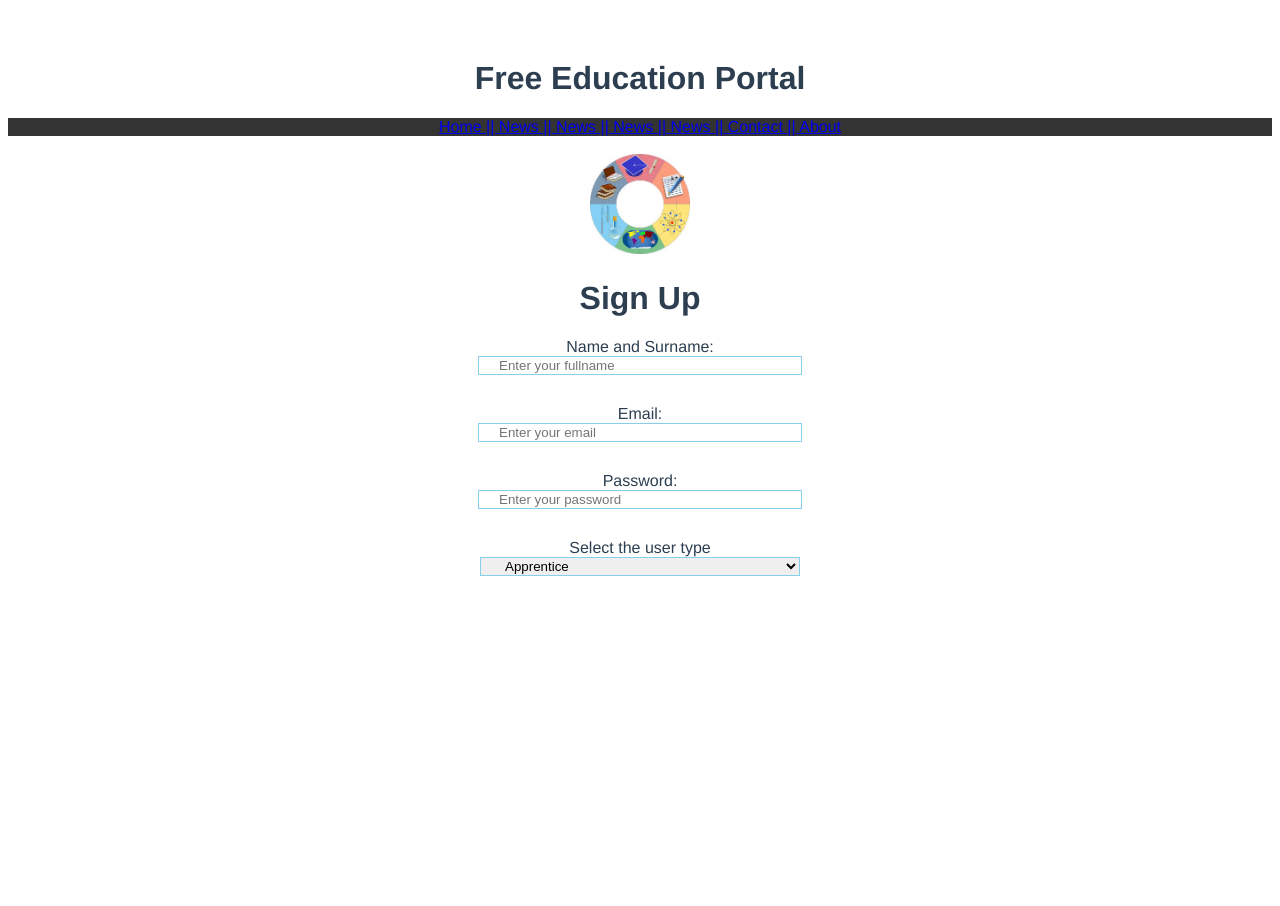
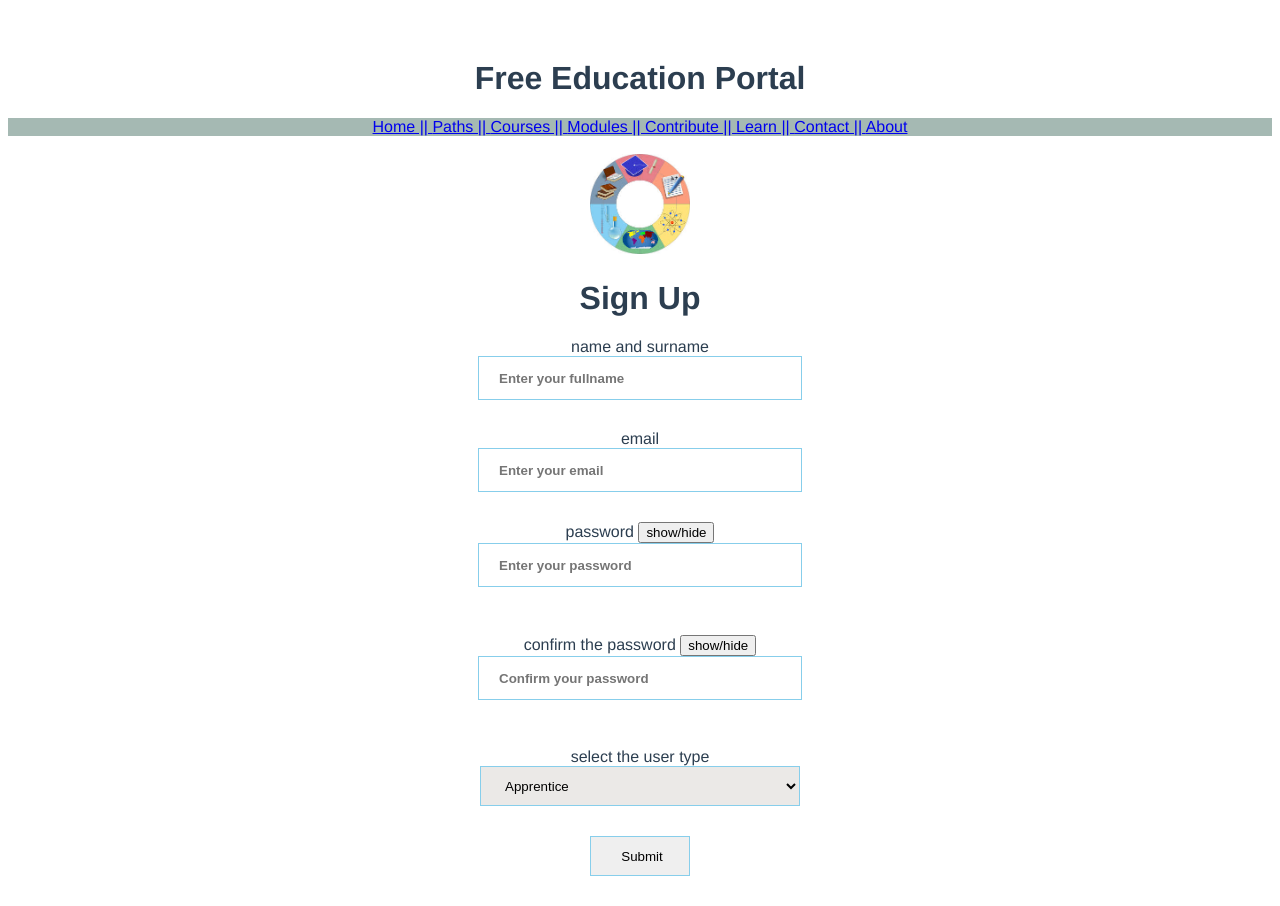
Before and after one commit to aselvioglu/free-education-portal, a Vue app: page / in a window 1280 px wide. Before the commit the page ends 800 px from the top, so only its background shows below. Built offline with nearby package versions, Linux system fonts and the light colour scheme.

Commit message:
Sign Up options have been tuned (password visibility, conditional form element)

```diff
--- a/package.json
+++ b/package.json
@@ -18,7 +18,8 @@
     "@vue/cli-plugin-eslint": "~5.0.0",
     "@vue/cli-service": "~5.0.0",
     "eslint": "^7.32.0",
-    "eslint-plugin-vue": "^8.0.3"
+    "eslint-plugin-vue": "^8.0.3",
+    "vue-cli-plugin-vuetify": "~2.5.8"
   },
   "eslintConfig": {
     "root": true,
--- a/src/components/SignUp.vue
+++ b/src/components/SignUp.vue
@@ -1,74 +1,140 @@
 <template>
-
- <img class= "logo" src="../assets/fep.jpg" />
+  <img class="logo" src="../assets/fep.jpg" />
 
   <h1> Sign Up </h1>
   <div>
-<label> Name and Surname: </label>
-<input class= "inputStyle" type="text" placeholder="Enter your fullname" />
+    <label> name and surname </label>
+    <input class="inputStyle" type="text" placeholder="Enter your fullname" />
 
-<label> Email: </label>
-<input class= "inputStyle" type="text" placeholder="Enter your email" />
-<label> Password: </label>
-<input class= "inputStyle" type="text" placeholder="Enter your password" />
-<label for="usersType"> Select the user type </label>
-<select class= "labelStyle" name="usersType" id="usersType">
+    <label> email </label>
+    <input class="inputStyle" type="text" placeholder="Enter your email" />
+
+    <label> password </label>
+     <button type="button" @click="switchVisibility1">show/hide</button>
+<input class="inputStyle" :type="passwordFieldType" v-model="password" placeholder="Enter your password">
+
+    <br>
+
+    <label> confirm the password </label>
+
+    <button type="button" @click="switchVisibility2">show/hide</button>
+    <input id="confirmedPassword" class="inputStyle" :type="confirmedPasswordFieldType" v-model="confirmedPassword" placeholder="Confirm your password" />
+    <span v-if="passwordMatchError" class="error-message">{{ passwordMatchError }}</span>
+
+<br>
+<label for="usersType"> select the user type </label>
+    <select class="labelStyle" name="usersType" id="usersType" v-model="userType" @change="userTypeChanged">
       <option value="Apprentice">Apprentice</option>
-  <option value="Assistant">Assistant</option>
-  <option value="Master">Master</option>
       <option value="Potent">Potent</option>
     </select>
 
 
+    <div v-if="userType === 'Potent'" >
+  <label>Invitation code for the user Potent</label>
+  <input class="inputStyle" type="text" placeholder="Enter the invitation code" />
 </div>
 
+<button class="buttonStyle">Submit</button>
 
+  </div>
 </template>
 
 <script>
+export default {
+  name: "SignUp",
+  data() {
+    return {
+      password: "",
+      confirmedPassword: "",
+      passwordVisible: false,
+      confirmedPasswordVisible: false,
+      userType:"Apprentice",
+      passwordMatchError: ""
+    };
+  },
+  computed: {
+    passwordsMatch() {
+    return this.password === this.confirmedPassword;
+  },
+    passwordFieldType() {
+      return this.passwordVisible ? "text" : "password";
+    },
+    confirmedPasswordFieldType() {
+      return this.confirmedPasswordVisible ? "text" : "password";
+    },
+  },
+  watch: {
+  passwordsMatch(value) {
+    if (!value) {
+      this.passwordMatchError = "Passwords do not match.";
+    } else {
+      this.passwordMatchError = "";
+    }
+  }
+},
+
+  methods: {
+    switchVisibility1() {
+      this.passwordVisible = !this.passwordVisible;
+    },
+    switchVisibility2() {
+      this.confirmedPasswordVisible = !this.confirmedPasswordVisible;
+    },
+    userTypeChanged() {
+      if (this.userType === "Potent") {
+        // Perform actions when userType changes to "Potent"
+      }
 
 
-export default {
+    },
+
+  },
+};
+</script>
 
 
-    name: "SignUp"
+
+<style> .logo {
+   width: 100px
  }
 
-</script>
-
-<style>
-
-.logo {
-    width: 100px
-
-}
  .inputStyle {
 
-width:300px;
-heigth:80px;
+   width: 300px;
+   height: 40px;
    padding-left: 20px;
    display: block;
    margin-bottom: 30px;
    margin-right: auto;
    margin-left: auto;
    border: 1px solid skyblue;
+   font-weight: 900;
 
 
  }
 
-.labelStyle{
-width:320px;
-heigth:80px;
+ .labelStyle {
+   width: 320px;
+   height: 40px;
    padding-left: 20px;
    display: block;
    margin-bottom: 30px;
    margin-right: auto;
    margin-left: auto;
    border: 1px solid skyblue;
+   background-color: rgb(235, 233, 231);
 
  }
 
-
-
-
+ .buttonStyle {
+   width: 100px;
+   height: 40px;
+   padding-left: 10px;
+   display: block;
+   margin-bottom: 30px;
+   margin-right: auto;
+   margin-left: auto;
+   border: 1px solid skyblue;
+   cursor: pointer;
+ }
 </style>
--- a/src/components/navigation.vue
+++ b/src/components/navigation.vue
@@ -7,12 +7,11 @@
 
  <div class="topnav">
   <a class="active" href="#home">Home ||  </a>
-  <a href="#news">News  ||  </a>
-  <a href="#news">News  ||  </a>
-  <a href="#news">News  ||  </a>
-  <a href="#news">News  ||  </a>
-
-
+  <a href="#paths">Paths  ||  </a>
+  <a href="#courses">Courses  ||  </a>
+  <a href="#modules">Modules  ||  </a>
+  <a href="#contribute">Contribute ||  </a>
+  <a href="#learn">Learn ||  </a>
   <a href="#contact">Contact  ||  </a>
   <a href="#about">About</a>
 </div>
@@ -42,7 +41,7 @@ export default {
 <style>
 .topnav{
 
-   background-color: #333;
+   background-color: #a5b9b3;
   overflow: hidden;
 }
 </style>
```
Also changed, not shown: 1 other file (tests, documents, lock files or other folders). Lines whose indentation alone changed are shown as unchanged.
